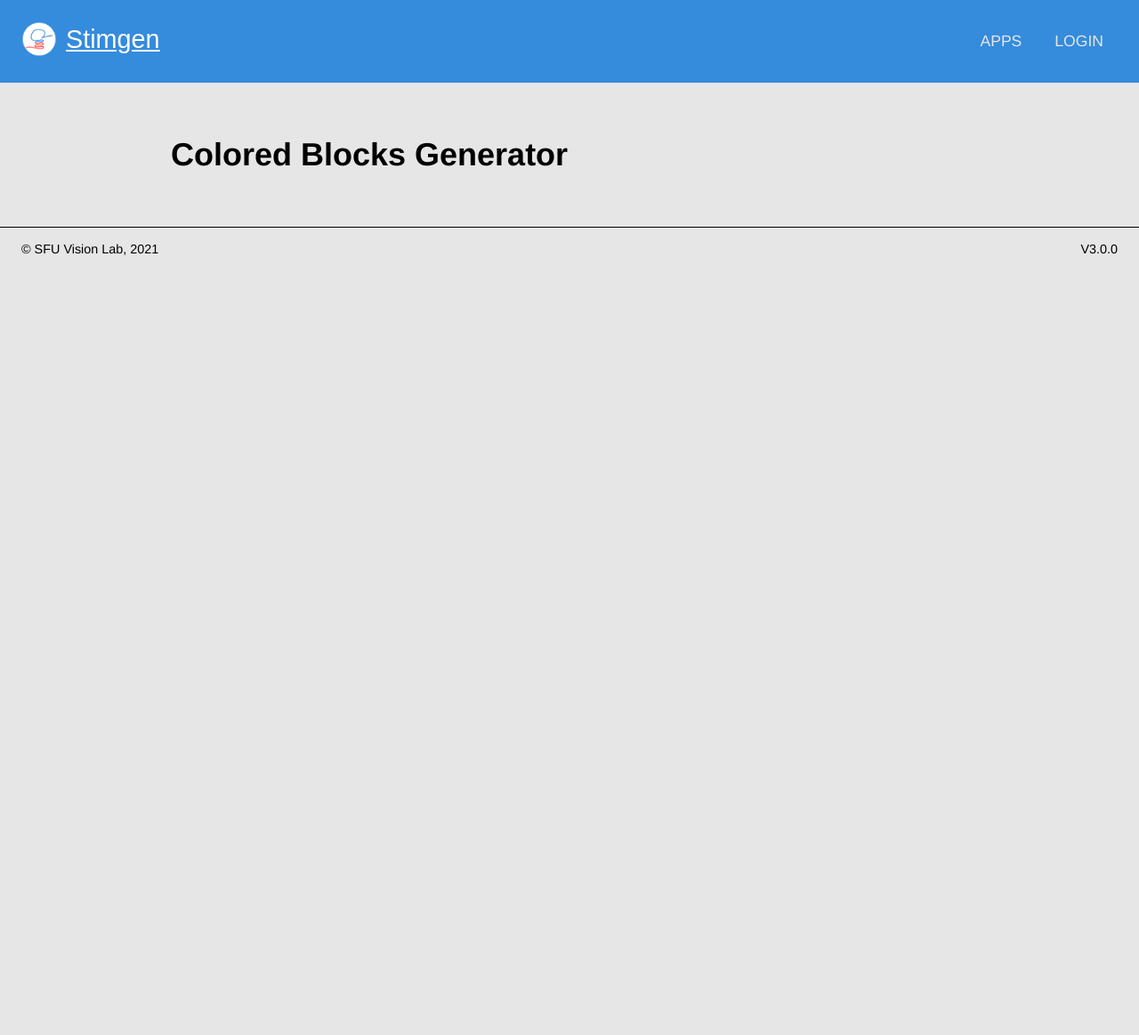
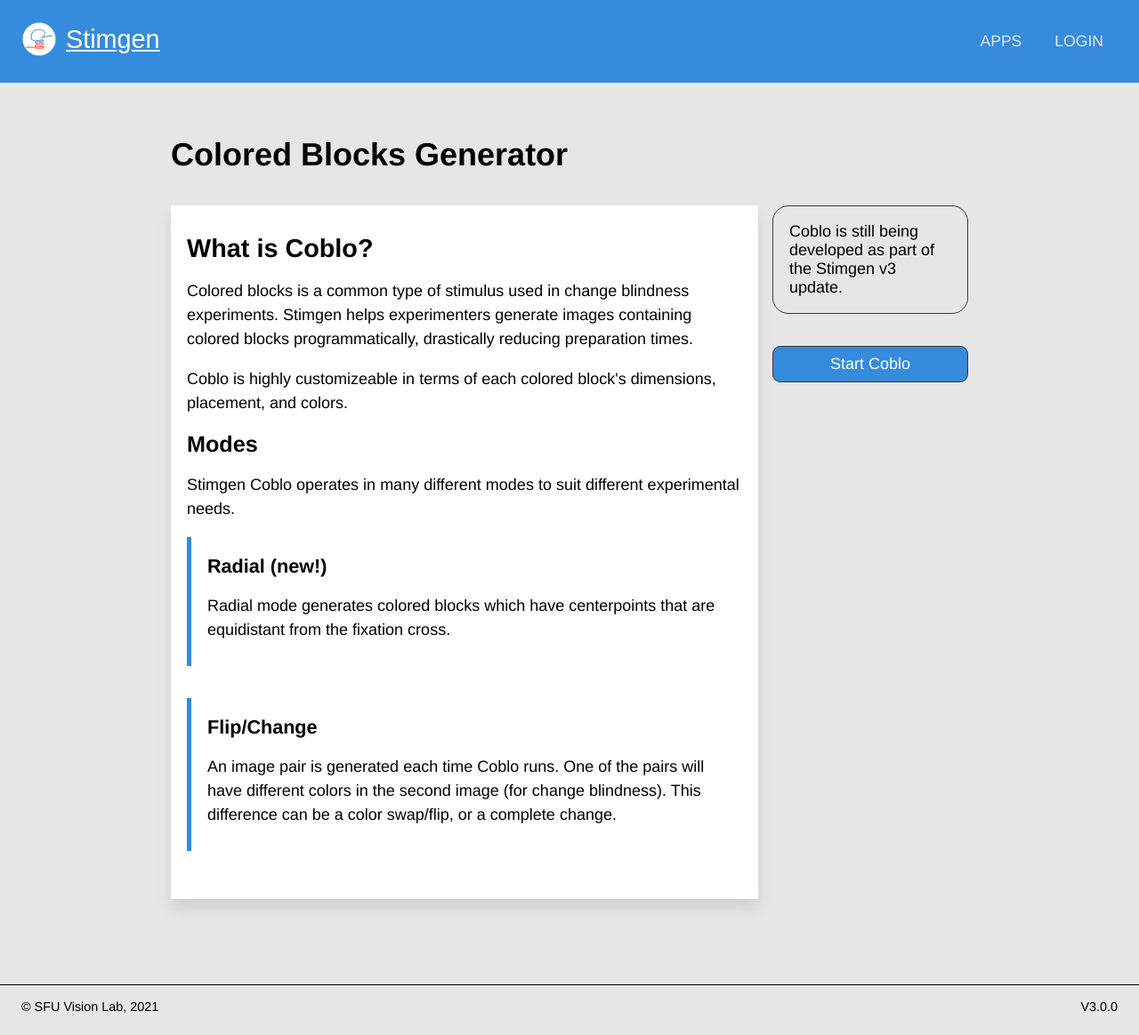
Before and after one commit to daryl-sen/stimgen.theonline.app, a Flask app: page /coblo/ in a window 1280 px wide. Shown: the whole page at 89% size. Before the commit the page ends 287 px from the top, so only its background shows below. Run offline with Flask 2, Linux system fonts and the light colour scheme.

Commit message:
add description to Coblo

```diff
--- a/application/coblo/templates/coblo/coblo-index.html
+++ b/application/coblo/templates/coblo/coblo-index.html
@@ -1,17 +1,44 @@
 {% extends 'unilay.html' %}
-
-{% block head_addons %}
-<style>
-  canvas {
-    max-width: 100%;
-  }
-</style>
-{% endblock %}
 
 {% block page_title %}Colored Blocks Generator{% endblock %}
 
 {% block page_content %}
 <main class="confined">
   <h1>Colored Blocks Generator</h1>
+  <section class="big-small spacer-medium">
+    <main class="padded bg-white shadowed">
+      <h2>What is Coblo?</h2>
+      <p>
+        Colored blocks is a common type of stimulus used in change blindness experiments. Stimgen helps experimenters generate images containing colored blocks programmatically, drastically reducing preparation times.
+      </p>
+      <p>
+        Coblo is highly customizeable in terms of each colored block's dimensions, placement, and colors.
+      </p>
+      <h3>Modes</h3>
+      <p>
+        Stimgen Coblo operates in many different modes to suit different experimental needs.
+      </p>
+      <div class="border-left-accent spacer-small">
+        <h4>Radial (new!)</h4>
+        <p>
+          Radial mode generates colored blocks which have centerpoints that are equidistant from the fixation cross.
+        </p>
+      </div>
+      <div class="border-left-accent spacer-small">
+        <h4>Flip/Change</h4>
+        <p>
+          An image pair is generated each time Coblo runs. One of the pairs will have different colors in the second image (for change blindness). This difference can be a color swap/flip, or a complete change.
+        </p>
+      </div>
+    </main>
+    <aside>
+      <div class="lined rounded padded spacer-small">
+        Coblo is still being developed as part of the Stimgen v3 update.
+      </div>
+      <a href="">
+        <button class="custom button-primary">Start Coblo</button>
+      </a>
+    </aside>
+  </section>
 </main>
 {% endblock %}
```
